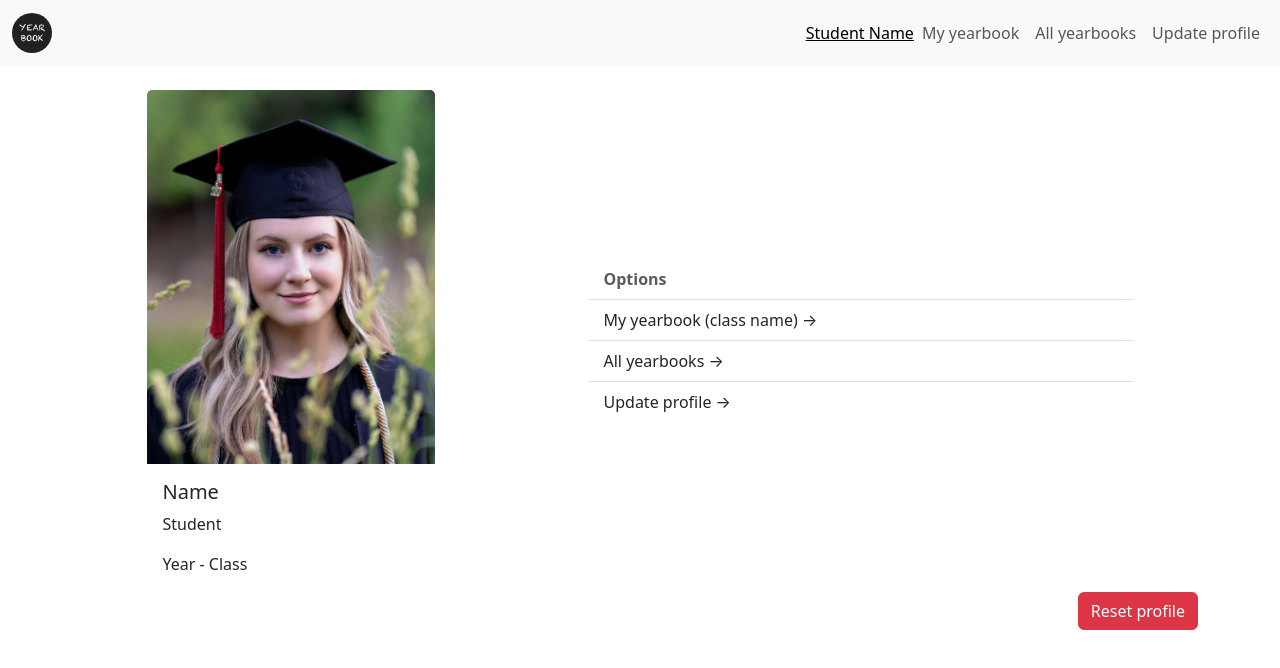
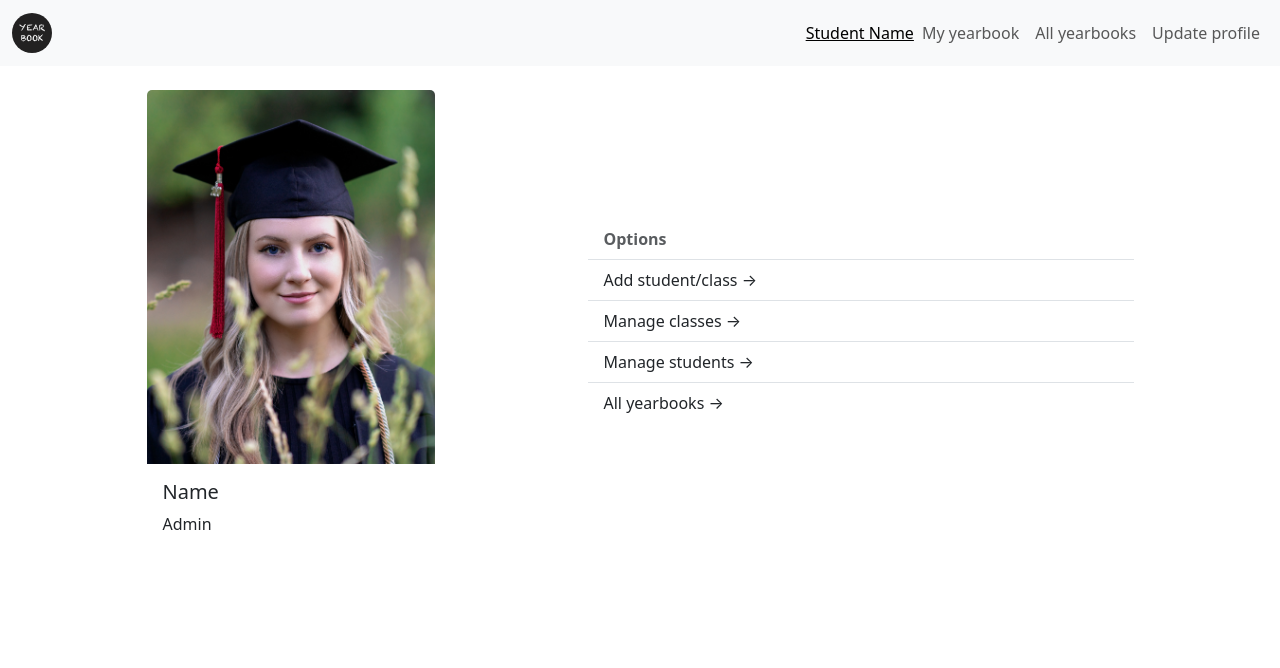
Before and after one commit to wenxpan/digital-yearbook-frontend, a React (Vite) app: page /admin in a window 1280 px wide. Shown: the top 668 px of the page. Built offline with nearby package versions, Linux system fonts and the light colour scheme.

Commit message:
added admin account view

```diff
--- a/src/pages/Account.jsx
+++ b/src/pages/Account.jsx
@@ -5,10 +5,22 @@ import Row from "react-bootstrap/Row"
 import Col from "react-bootstrap/Col"
 import Container from "react-bootstrap/Container"
 import ListGroup from "react-bootstrap/ListGroup"
-import { Link, useNavigate } from "react-router-dom"
+import { Link } from "react-router-dom"
 
 const Account = ({ img = "/src/assets/profile-placeholder.jpg" }) => {
-  const isAdmin = false
+  const isAdmin = true
+
+  const studentOptions = [
+    { option: `My yearbook (${"class name"})`, link: `/classes/${1}` },
+    { option: "All yearbooks", link: "/classes" },
+    { option: "Update Profile", link: `/students/${1}/edit` }
+  ]
+  const adminOptions = [
+    { option: "Add student/class", link: "invite" },
+    { option: "Manage classes", link: "classes" },
+    { option: "Manage students", link: "students" },
+    { option: "All yearbooks", link: "/classes" }
+  ]
 
   function handleReset() {
     // student reset profile
@@ -33,18 +45,21 @@ const Account = ({ img = "/src/assets/profile-placeholder.jpg" }) => {
               <ListGroup.Item disabled className="fw-bold">
                 Options
               </ListGroup.Item>
-              <ListGroup.Item as={Link} to={`/classes/${1}`}>
-                My yearbook {"(class name)"} →
+              {isAdmin
+                ? adminOptions.map((a) => (
+                    <ListGroup.Item as={Link} to={a.link}>
+                      {a.option} →
                     </ListGroup.Item>
-              <ListGroup.Item as={Link} to="/classes">
-                All yearbooks →
+                  ))
+                : studentOptions.map((s) => (
+                    <ListGroup.Item as={Link} to={s.link}>
+                      {s.option} →
                     </ListGroup.Item>
-              <ListGroup.Item as={Link} to={`/students/${1}/edit`}>
-                Update profile →
-              </ListGroup.Item>
+                  ))}
             </ListGroup>
           </Col>
         </Row>
+        {!isAdmin && (
           <Row>
             <Col />
             <Col md="auto">
@@ -53,6 +68,7 @@ const Account = ({ img = "/src/assets/profile-placeholder.jpg" }) => {
               </Button>
             </Col>
           </Row>
+        )}
       </Container>
     </>
   )
```
Lines whose indentation alone changed are shown as unchanged.
